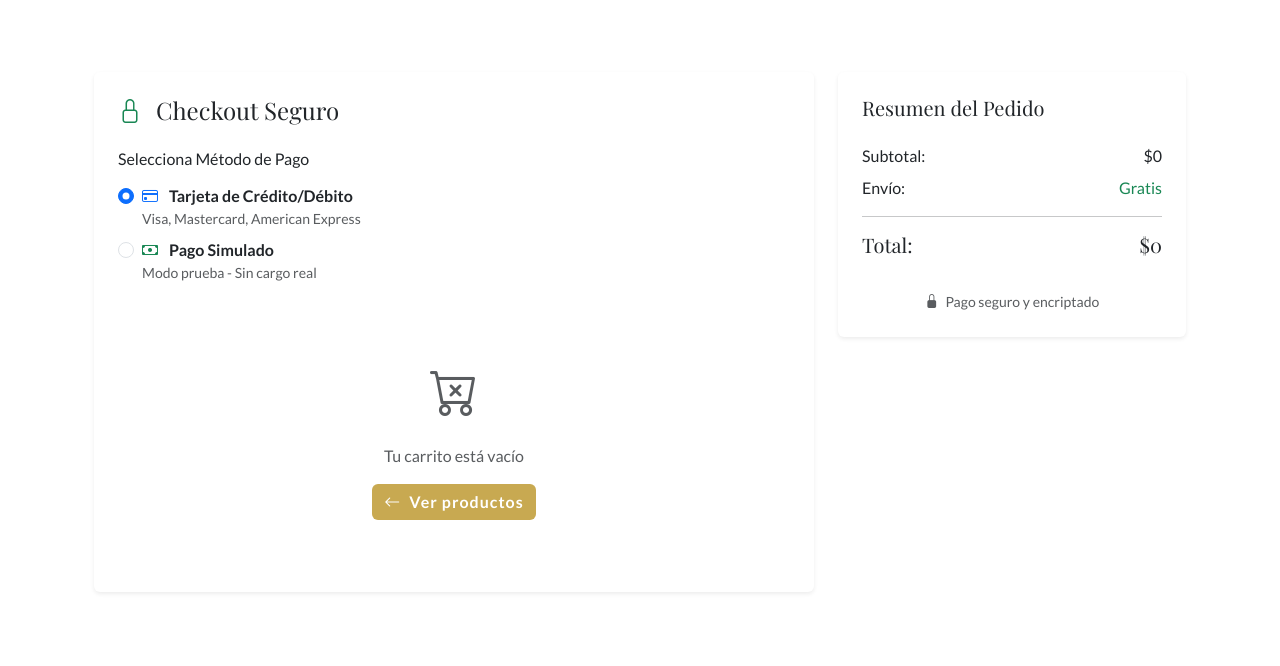
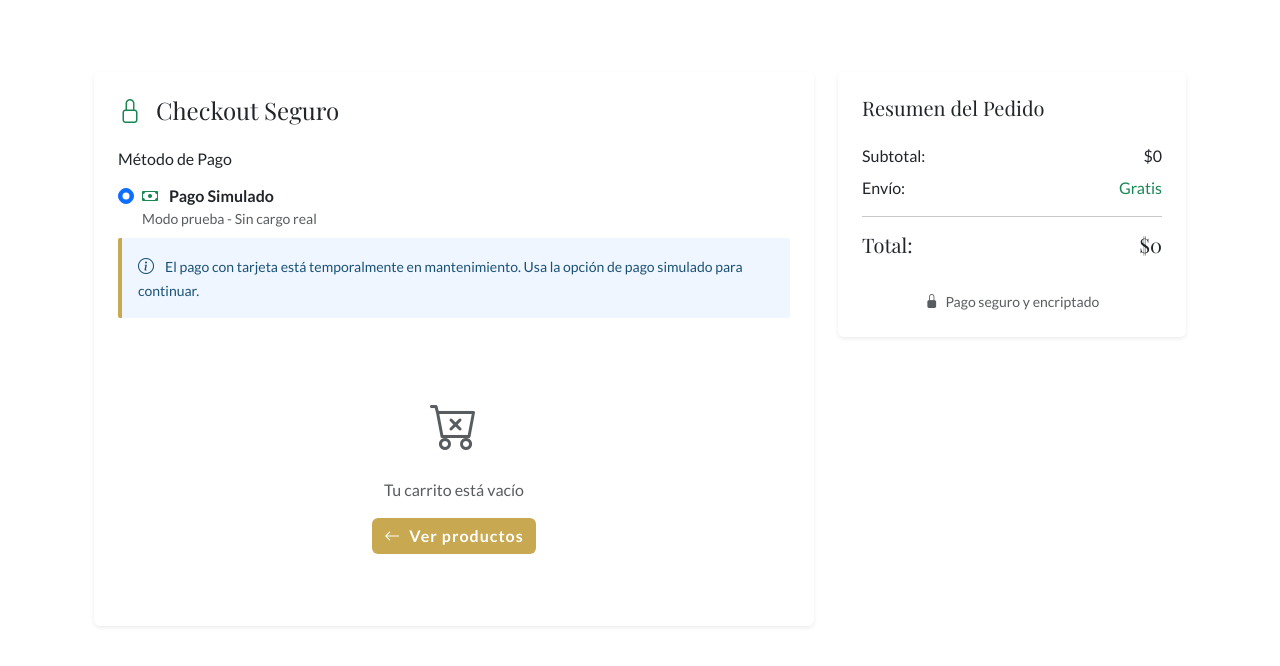
Before and after one commit to fabian-079/Anjos_django, a Django app: page /checkout/ in a window 1280 px wide. Shown: the part 126-792 px from the top of the page. Run offline with Django 4.2, Linux system fonts and the light colour scheme; a user stored in the database is signed in; data comes from the database, SQL or seed files in the repository.

Commit message:
SOLUCIÓN FINAL - Checkout simplificado 100% funcional sin Stripe

```diff
--- a/templates/simple_checkout.html
+++ b/templates/simple_checkout.html
@@ -14,22 +14,18 @@
 
                     <!-- Método de Pago -->
                     <div class="mb-4">
-                        <h6 class="mb-3">Selecciona Método de Pago</h6>
+                        <h6 class="mb-3">Método de Pago</h6>
                         <div class="form-check mb-2">
-                            <input class="form-check-input" type="radio" name="payment_method" id="stripe_payment" value="stripe" checked>
-                            <label class="form-check-label" for="stripe_payment">
-                                <i class="bi bi-credit-card text-primary me-2"></i>
-                                <strong>Tarjeta de Crédito/Débito</strong>
-                                <small class="text-muted d-block">Visa, Mastercard, American Express</small>
-                            </label>
-                        </div>
-                        <div class="form-check mb-2">
-                            <input class="form-check-input" type="radio" name="payment_method" id="simulated_payment" value="simulated">
+                            <input class="form-check-input" type="radio" name="payment_method" id="simulated_payment" value="simulated" checked>
                             <label class="form-check-label" for="simulated_payment">
                                 <i class="bi bi-cash text-success me-2"></i>
                                 <strong>Pago Simulado</strong>
                                 <small class="text-muted d-block">Modo prueba - Sin cargo real</small>
                             </label>
+                        </div>
+                        <div class="alert alert-info">
+                            <i class="bi bi-info-circle me-2"></i>
+                            <small>El pago con tarjeta está temporalmente en mantenimiento. Usa la opción de pago simulado para continuar.</small>
                         </div>
                     </div>
 
@@ -80,17 +76,11 @@
                     </div>
 
                     {% if cart_items %}
-                    <!-- Botón de Pago con Stripe -->
-                    <button type="button" id="stripe_checkout_btn" class="btn btn-primary w-100 mb-2" style="display: none;">
-                        <i class="bi bi-credit-card me-2"></i>
-                        Pagar con Tarjeta - Stripe
-                    </button>
-
                     <!-- Botón de Pago Simulado -->
                     <form method="post" id="simulated_form">
                         {% csrf_token %}
-                        <button type="submit" class="btn btn-outline-secondary w-100 mb-2">
-                            <i class="bi bi-cash me-2"></i>
+                        <button type="submit" class="btn btn-success w-100 mb-2">
+                            <i class="bi bi-check-circle me-2"></i>
                             Confirmar Pedido (Simulado)
                         </button>
                     </form>
@@ -114,66 +104,9 @@
     </div>
 </div>
 
-<!-- JavaScript para manejar métodos de pago -->
+<!-- JavaScript simplificado -->
 <script>
 document.addEventListener('DOMContentLoaded', function() {
-    const stripeRadio = document.getElementById('stripe_payment');
-    const simulatedRadio = document.getElementById('simulated_payment');
-    const stripeBtn = document.getElementById('stripe_checkout_btn');
-    const simulatedForm = document.getElementById('simulated_form');
-
-    function updatePaymentMethod() {
-        if (stripeRadio.checked) {
-            stripeBtn.style.display = 'block';
-            simulatedForm.style.display = 'none';
-        } else {
-            stripeBtn.style.display = 'none';
-            simulatedForm.style.display = 'block';
-        }
-    }
-
-    // Event listeners
-    stripeRadio.addEventListener('change', updatePaymentMethod);
-    simulatedRadio.addEventListener('change', updatePaymentMethod);
-
-    // Botón de Stripe
-    stripeBtn.addEventListener('click', function() {
-        // Mostrar loading
-        this.innerHTML = '<i class="bi bi-arrow-clockwise me-2"></i>Procesando...';
-        this.disabled = true;
-
-        // Llamar a la API de Stripe
-        fetch('/api/create-stripe-checkout/', {
-            method: 'POST',
-            headers: {
-                'Content-Type': 'application/json',
-                'X-CSRFToken': document.querySelector('[name=csrfmiddlewaretoken]').value
-            },
-            body: JSON.stringify({
-                cart_items: {{ cart_items|safe }},
-                total_amount: {{ total_amount }},
-                user_email: '{{ user.email|default:"" }}'
-            })
-        })
-        .then(response => response.json())
-        .then(data => {
-            if (data.success) {
-                // Redirigir a Stripe Checkout
-                window.location.href = data.checkout_url;
-            } else {
-                alert('Error: ' + data.error);
-                this.innerHTML = '<i class="bi bi-credit-card me-2"></i>Pagar con Tarjeta - Stripe';
-                this.disabled = false;
-            }
-        })
-        .catch(error => {
-            console.error('Error:', error);
-            alert('Error al procesar el pago con Stripe');
-            this.innerHTML = '<i class="bi bi-credit-card me-2"></i>Pagar con Tarjeta - Stripe';
-            this.disabled = false;
-        });
-    });
-
     // Botón para limpiar carrito
     const clearCartBtn = document.getElementById('clear_cart_btn');
     if (clearCartBtn) {
@@ -200,9 +133,6 @@ document.addEventListener('DOMContentLoaded', function() {
             }
         });
     }
-
-    // Inicializar
-    updatePaymentMethod();
 });
 </script>
 
```
